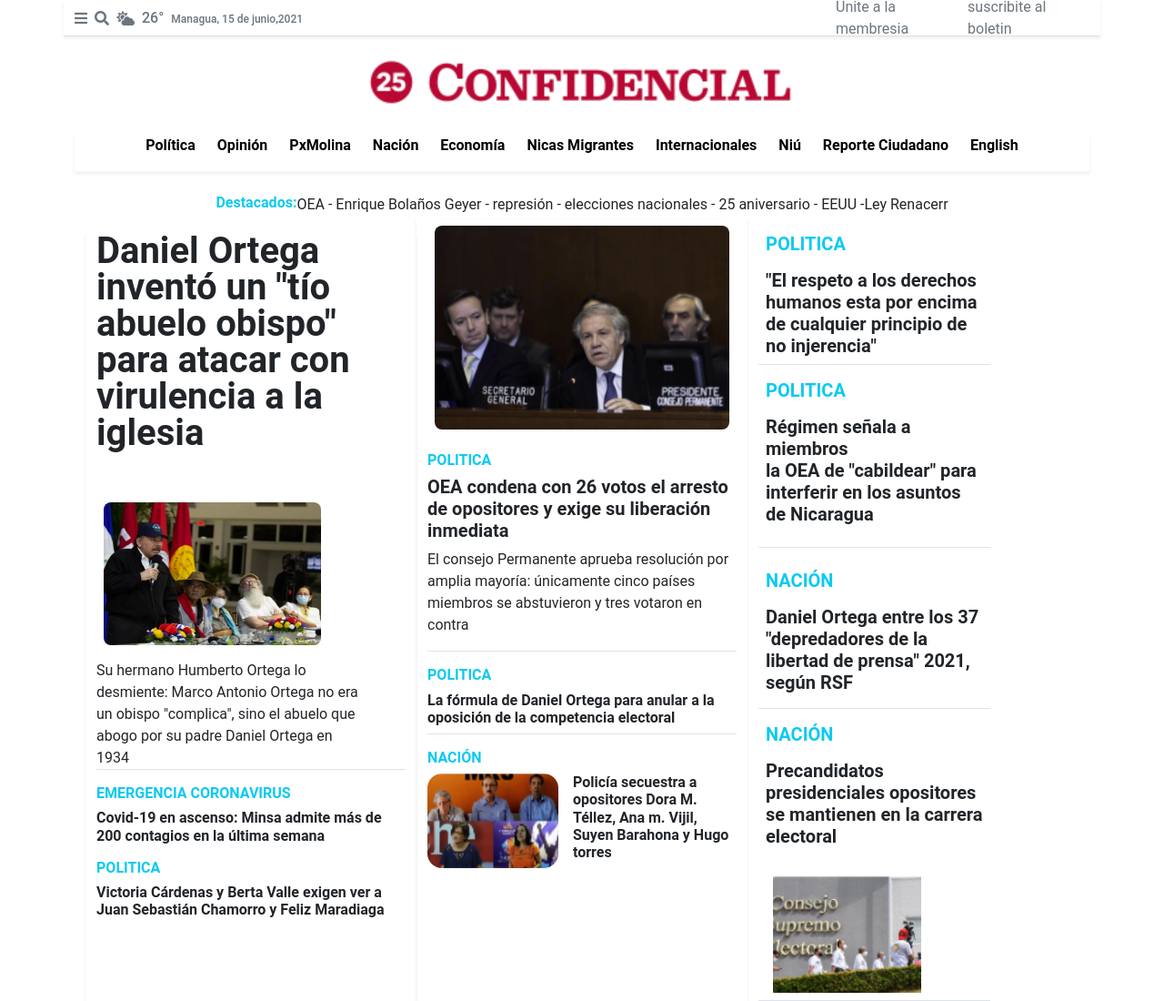
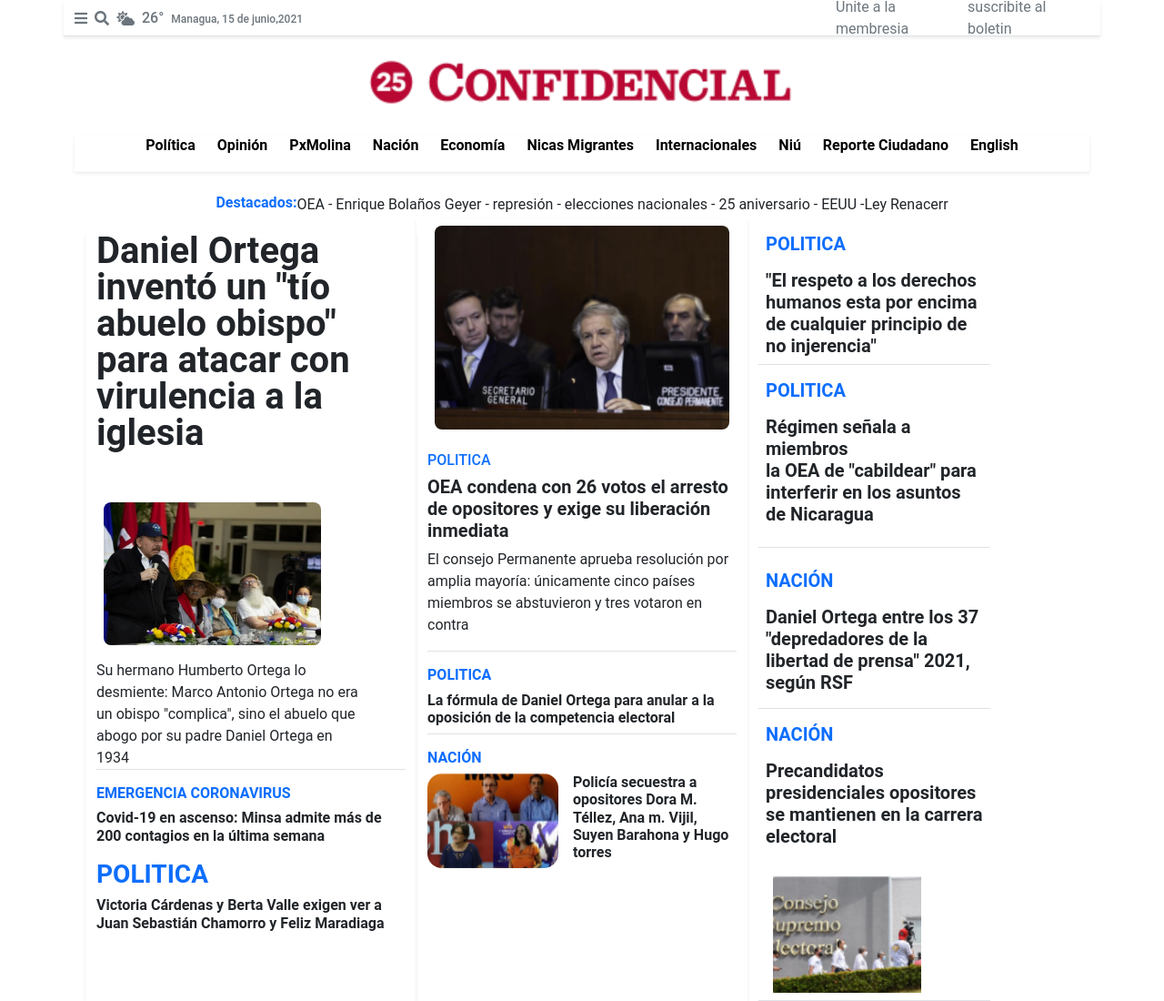
Before and after one commit to Sorakatop/Confidencial, a plain HTML site: page index.html in a window 1280 px wide. Shown: the whole page at 91% size. Drawn offline with nearby package versions, Linux system fonts and the light colour scheme; files whose address does not match are found by name.

Commit message:
fix color font

```diff
--- a/index.html
+++ b/index.html
@@ -55,7 +55,7 @@
         </section>
         <secion class="page">
             <div class="destacado container mt-4  d-flex justify-content-center">
-                <h1 class='text-info fw-bold  fs-6'>Destacados: </h1>
+                <h1 class='text-primary fw-bold  fs-6'>Destacados: </h1>
                 <p class='mb-0'>OEA - Enrique Bolaños Geyer - represión - elecciones nacionales - 25 aniversario - EEUU -Ley Renacerr</p>
             </div>
             <div class="container mx-auto row">
@@ -68,13 +68,13 @@
                     <p class='mt-2 border-bottom'>Su hermano Humberto Ortega lo <br> desmiente: Marco Antonio Ortega no era<br> un obispo "complica", sino el abuelo que<br> abogo por su padre Daniel Ortega en <br>1934</p>
                      <div class="titulares">
                         <div class="tittle ">
-                            <h3 class='text-info fw-bold  fs-6'>EMERGENCIA CORONAVIRUS</h3>
+                            <h3 class='text-primary fw-bold  fs-6'>EMERGENCIA CORONAVIRUS</h3>
                         </div>
                         <h3 class='fw-bold fs-6'>Covid-19 en ascenso: Minsa admite más de 200 contagios en la última semana</h3>
 
                     <div class="titular-secundario">
                         <div class="tittle">
-                            <h3 class='text-info fw-bold  fs-6 mt-3'>POLITICA</h3>
+                            <h3 class='text-primary fw-bold  fs-7 mt-3'>POLITICA</h3>
                         </div>
                         <h3 class='fw-bold fs-6'>Victoria Cárdenas y Berta Valle exigen ver a Juan Sebastián Chamorro y Feliz Maradiaga</h3>
                     </div>
@@ -84,19 +84,19 @@
                 <div class="one col border-right shadow-sm">
                     <img class="w-100 p-2" src="./public/img/foto-noticia-columna-2.png" alt="">
                     <div class="tittle border-bottom">
-                        <h3 class='text-info fw-bold  fs-6 mt-3'>POLITICA</h3>
+                        <h3 class='text-primary    fs-6 mt-3'>POLITICA</h3>
                         <h2 class="fw-bold fs-5">OEA condena con 26 votos el arresto de opositores y exige su liberación inmediata</h2>
                         <p>El consejo Permanente aprueba resolución por amplia mayoría: únicamente cinco países miembros se abstuvieron y tres votaron en contra</p>
                     </div>
                     <div class="titular-secundario mt-3 border-bottom">
                         <div class="tittle">
-                            <h3 class='text-info fw-bold  fs-6 mt-3'>POLITICA</h3>
+                            <h3 class='text-primary fw-bold  fs-6 mt-3'>POLITICA</h3>
                         </div>
                         <h3 class='fw-bold fs-6'>La fórmula de Daniel Ortega para anular a la oposición de la competencia electoral</h3>
                     </div>
                     <div class="titular-secundario mt-3">
                         <div class="tittle mt-3">
-                            <h3 class='text-info fw-bold  fs-6 mt-3'>NACIÓN</h3>
+                            <h3 class='text-primary fw-bold  fs-6 mt-3'>NACIÓN</h3>
                         </div>
                         <div class="noticia-dividida d-flex gap-3">
                             <img src=".public/img/foto-noticia-columna-2-1.png" alt="">
@@ -108,20 +108,20 @@
                 <div class="one col mx-auto ">
                     <div class="titular-secundario mt-3 border-bottom px-2 w-75">
                         <div class="tittle">
-                            <h3 class='text-info fw-bold  fs-5  mt-3'>POLITICA</h3>
+                            <h3 class='text-primary fw-bold  fs-5  mt-3'>POLITICA</h3>
                         </div>
                         <h3 class='fw-bold fs-5 mt-3'>"El respeto a los derechos humanos esta por encima de cualquier principio de no injerencia"</h3>
                     </div>
                     <div class="titular-secundario border-bottom mt-3 px-2 w-75">
-                        <h3 class='text-info fw-bold  fs-5  mt-3'>POLITICA</h3>
+                        <h3 class='text-primary fw-bold  fs-5  mt-3'>POLITICA</h3>
                         <h2 class="fw-bold fs-5 mt-3 mb-4">Régimen señala a miembros <br> la OEA de "cabildear" para interferir en los asuntos de Nicaragua</h2>
                     </div>
                     <div class="titular-secundario border-bottom mt-3 px-2 w-75">
-                        <h3 class='text-info fw-bold  fs-5  mt-4'>NACIÓN</h3>
+                        <h3 class='text-primary fw-bold  fs-5  mt-4'>NACIÓN</h3>
                         <h2 class="fw-bold fs-5 mt-3 mb-3">Daniel Ortega entre los 37 "depredadores de la libertad de prensa" 2021, según RSF</h2>
                     </div>
                     <div class="titular-secundario border-bottom mt-3 px-2 w-75">
-                        <h3 class='text-info fw-bold  fs-5  mt-3'>NACIÓN</h3>
+                        <h3 class='text-primary fw-bold  fs-5  mt-3'>NACIÓN</h3>
                         <h2 class="fw-bold fs-5 mt-3 mb-4">Precandidatos presidenciales opositores se mantienen en la carrera electoral</h2>
                         <img class="w-75  p-2 rounded" src="./public/img/foto-noticia-columna-3.png" alt="">
                     </div>
```
